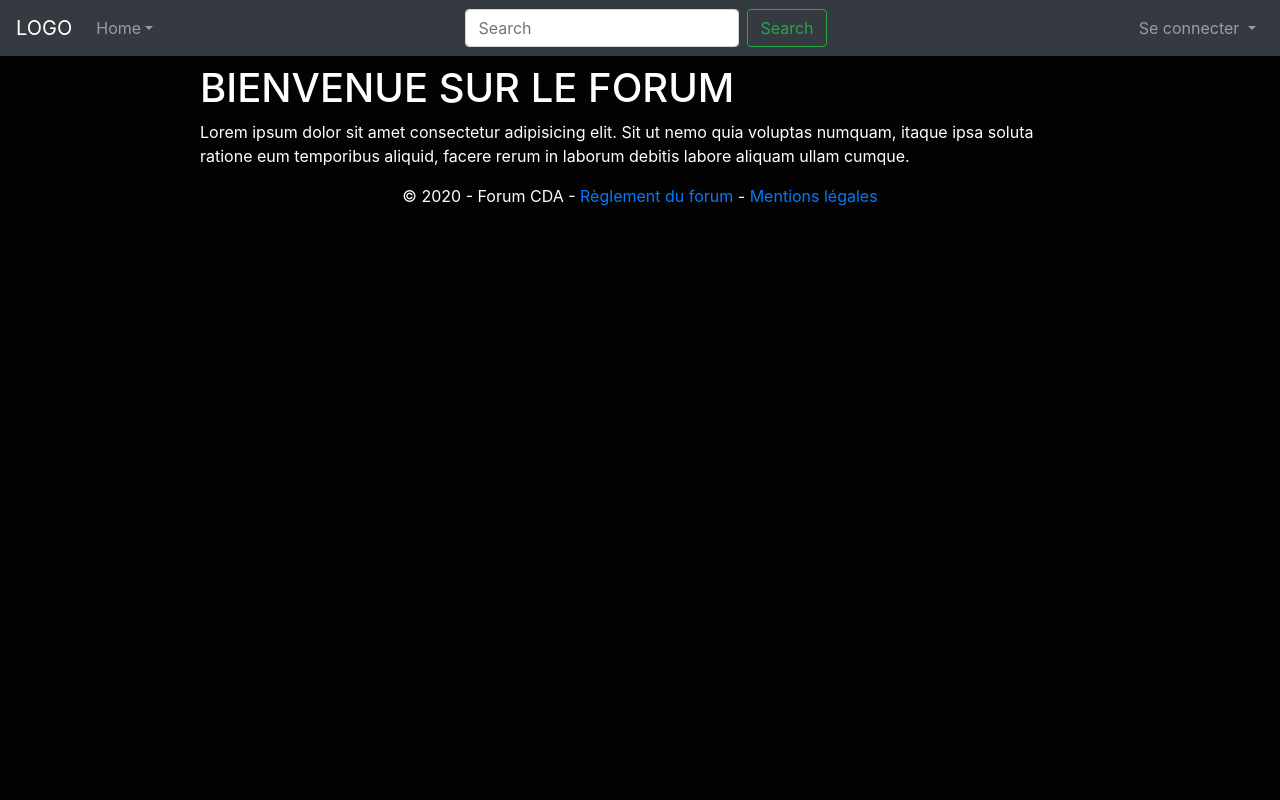
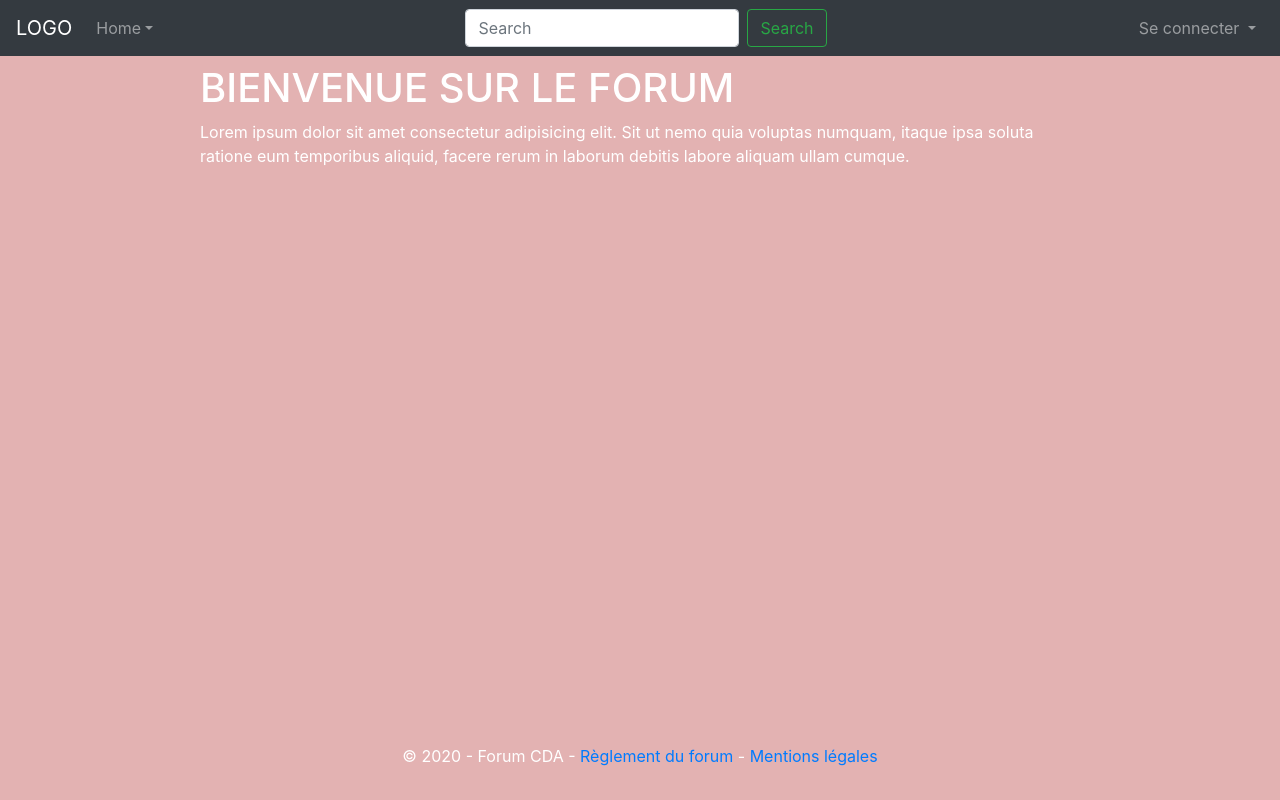
Before and after one commit to AnotheerDev/forumPlateau, a PHP site: page / in a window 1280 px wide. Run offline with PHP 8.4, Linux system fonts and the light colour scheme; some libraries are stand-ins or nearby versions.

Commit message:
Add css body & forum

```diff
--- a/public/css/style.css
+++ b/public/css/style.css
@@ -4,7 +4,8 @@
 }
 
 #body{
-    background-color: #030303;
+    /* background-color: #030303; */
+    background-color: #e3b2b2;
     color: white;
 }
 
@@ -21,4 +22,5 @@
 #forum {
     padding-left: 200px;
     padding-right: 200px;
+    min-height: 85vh;
 }
```
